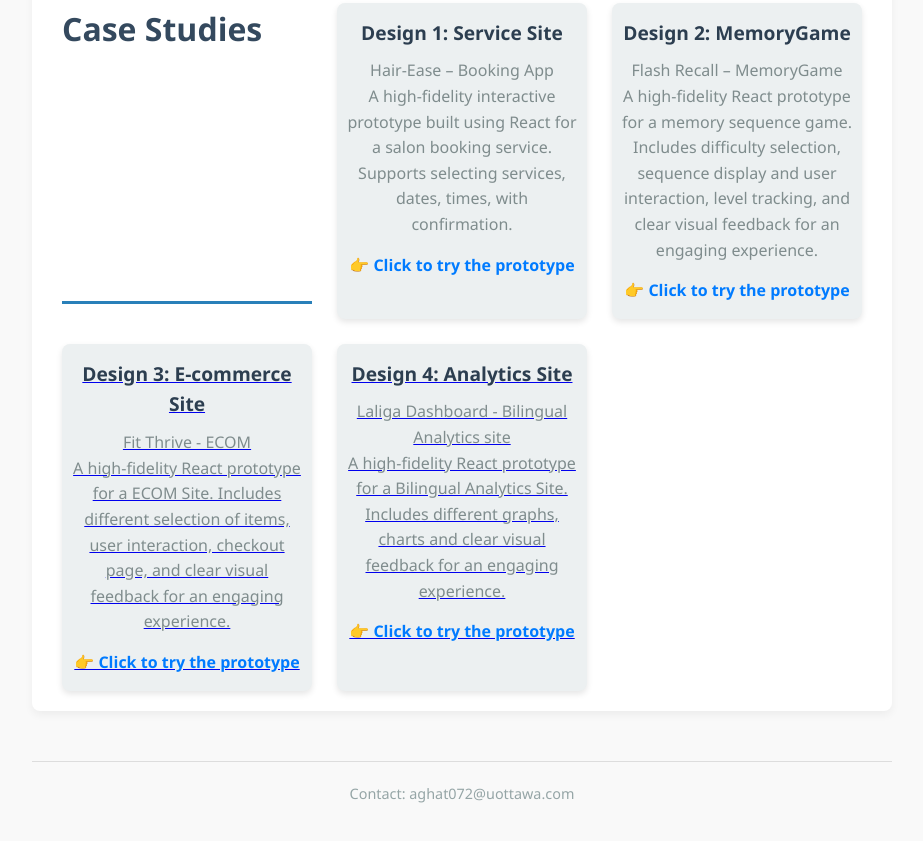
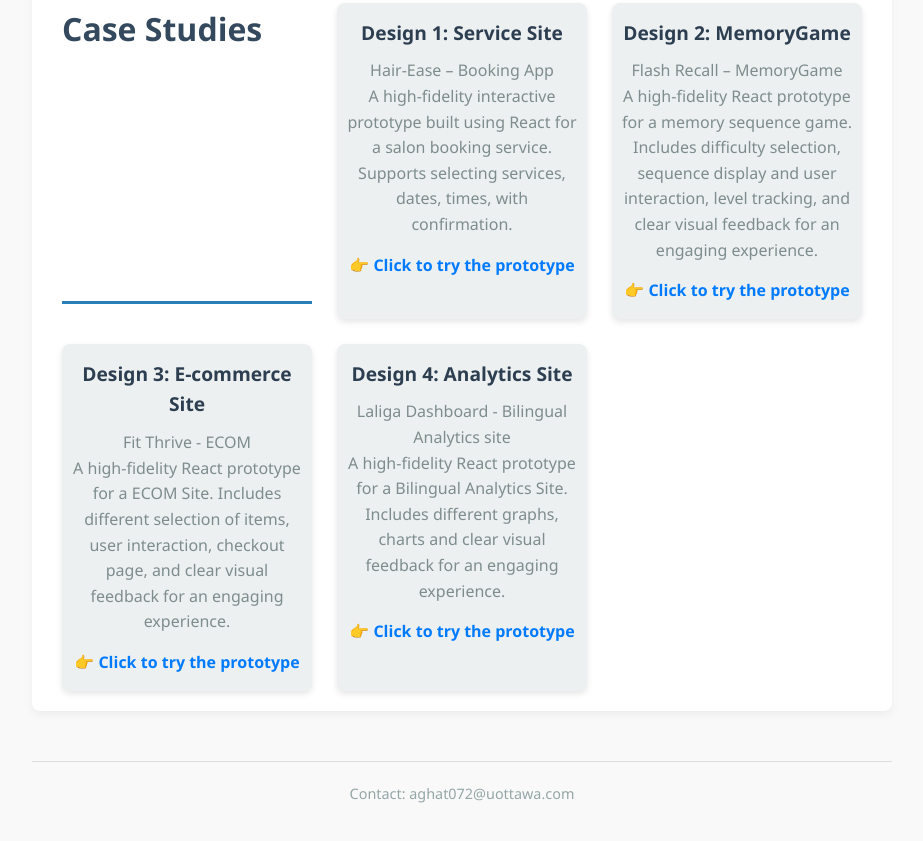
Before and after one commit to Adrian-Ghattas/Adrian-Ghattas.github.io, a plain HTML site: page index.html in a window 1280 px wide. Shown: the part 919-1760 px from the top of the page, without its empty margins (178-1101 px from the left). Drawn offline with Linux system fonts and the light colour scheme.

Commit message:
Update index.html

```diff
--- a/index.html
+++ b/index.html
@@ -67,7 +67,7 @@
   </div>
 
   <div class="case-study">
-    <a href="https://fitthrive.netlify.app/;">
+    <a href="https://fitthrive.netlify.app/" target="_blank" style="text-decoration: none; color: inherit;">
     <h3>Design 3: E-commerce Site</h3>
     <p>Fit Thrive - ECOM<br />
         A high-fidelity React prototype for a ECOM Site. Includes different selection of items, user interaction, checkout page, and clear visual feedback for an engaging experience.
@@ -77,7 +77,7 @@
   </div>
 
   <div class="case-study">
-    <a href="https://laliga-dashboard.netlify.app/">
+    <a href="https://laliga-dashboard.netlify.app/" target="_blank" style="text-decoration: none; color: inherit">
     <h3>Design 4: Analytics Site</h3>
     <p>Laliga Dashboard - Bilingual Analytics site<br />
         A high-fidelity React prototype for a Bilingual Analytics Site. Includes different graphs, charts and clear visual feedback for an engaging experience.
```
